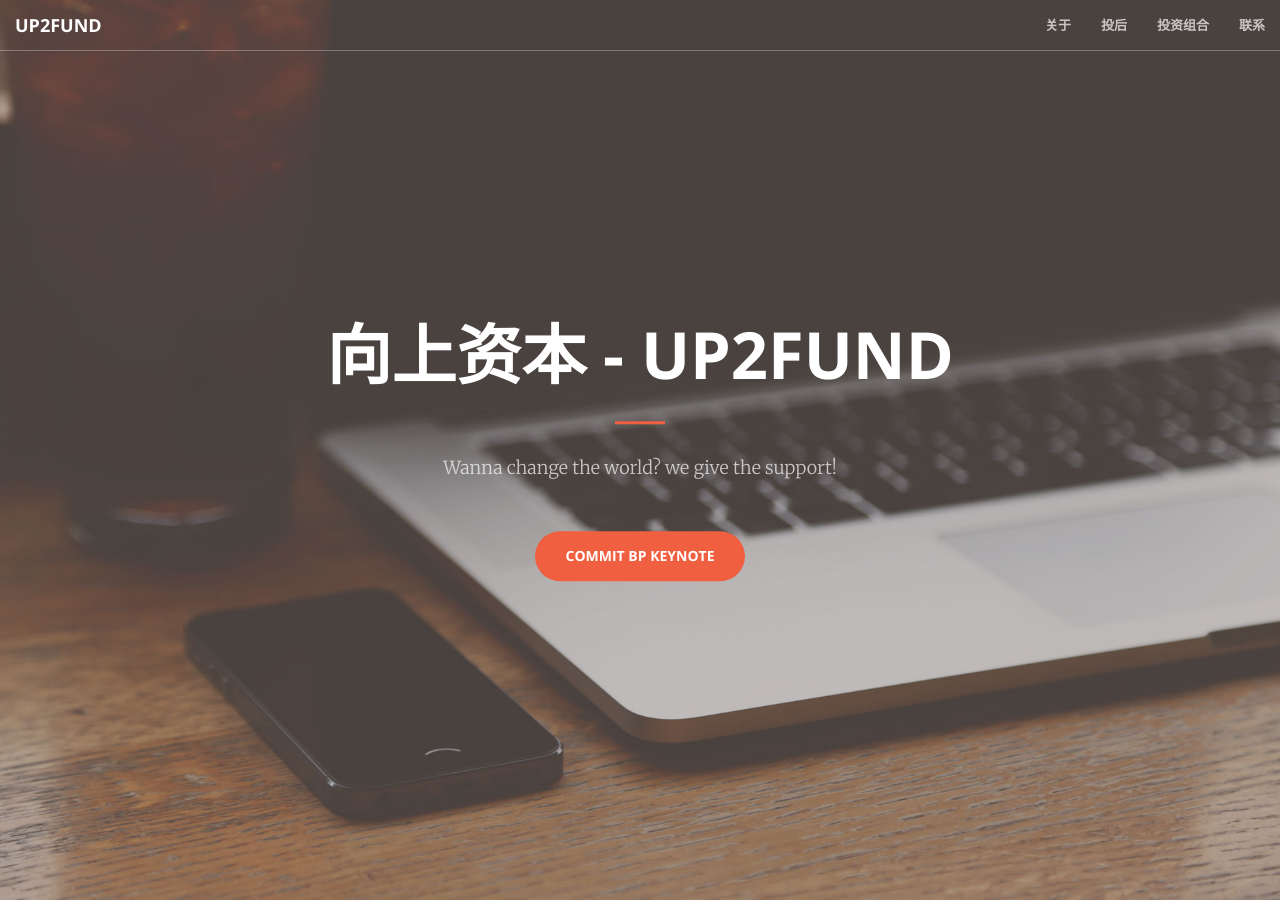
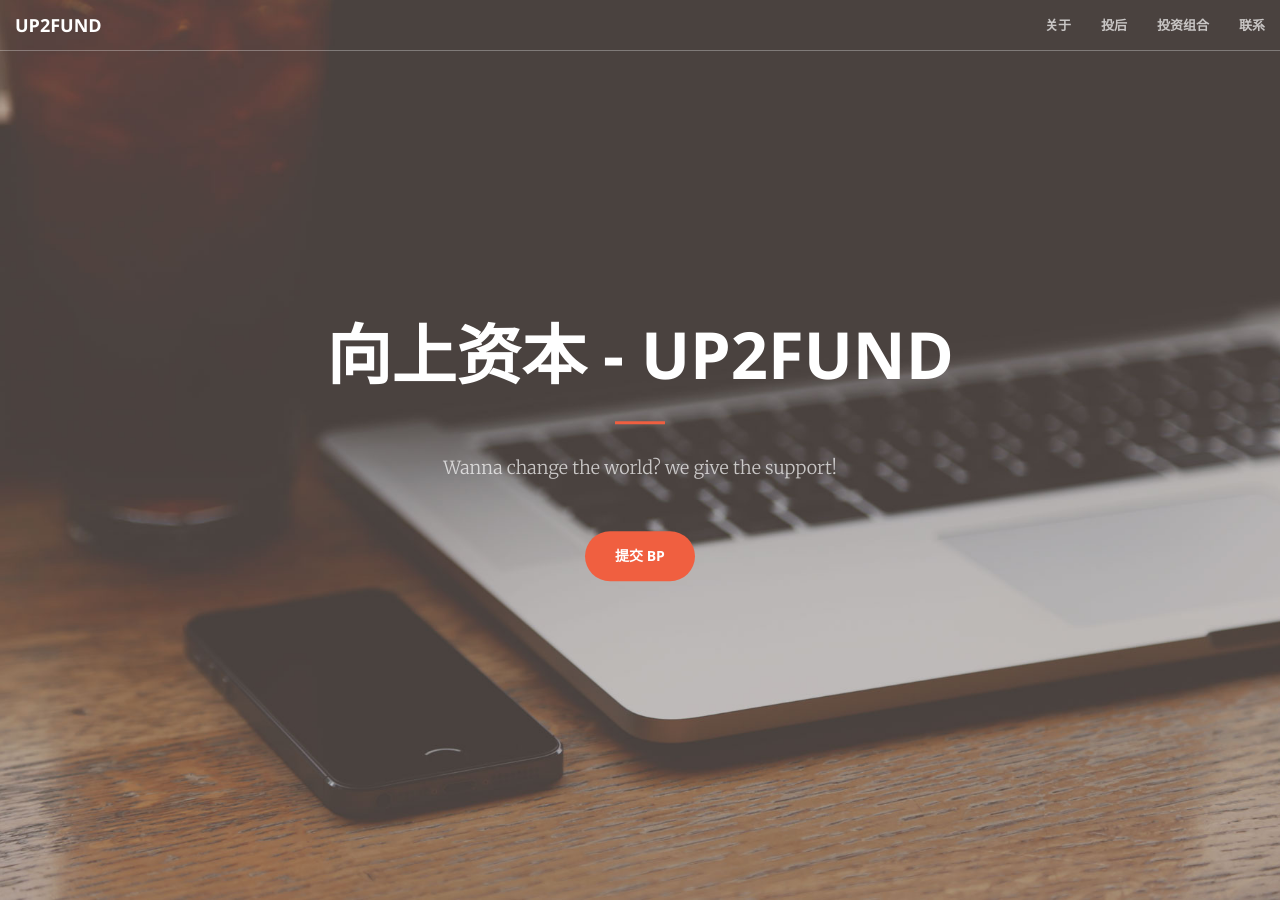
Before and after one commit to shawnall/shawnall.github.io, a Jekyll site: the page built from index.html, in a window 1280 px wide and 900 px high. Built offline with Jekyll 4.4.1, drawn with Linux system fonts in a browser that asks for light colours.

Commit message:
Update header.html

```diff
--- a/_includes/header.html
+++ b/_includes/header.html
@@ -4,7 +4,7 @@
             <h1>向上资本 - Up2Fund</h1>
             <hr>
             <p>Wanna change the world? we give the support!</p>
-            <a href="#about" class="btn btn-primary btn-xl page-scroll">Commit BP Keynote</a>
+            <a href="#about" class="btn btn-primary btn-xl page-scroll">提交 BP</a>
         </div>
     </div>
 </header>
```
